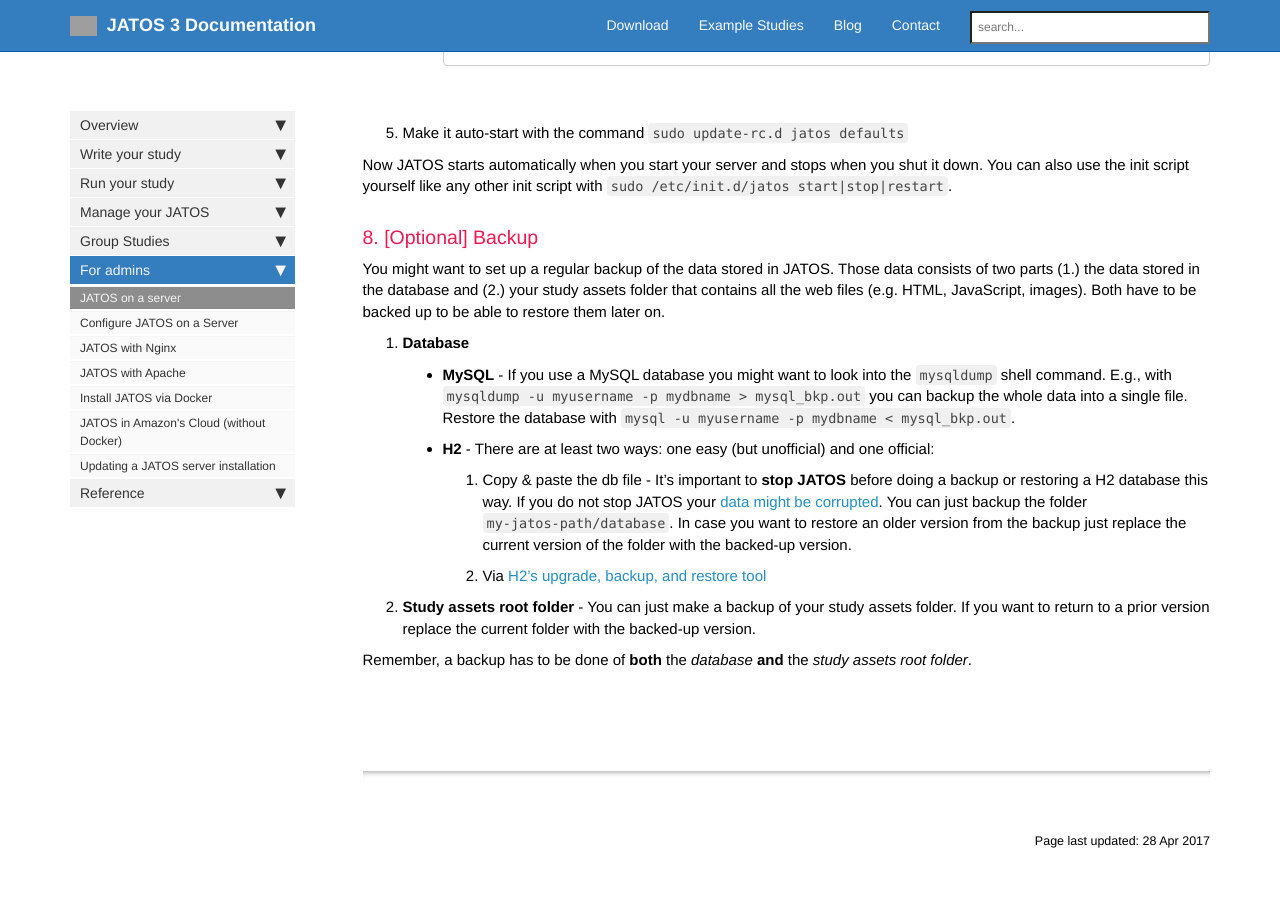
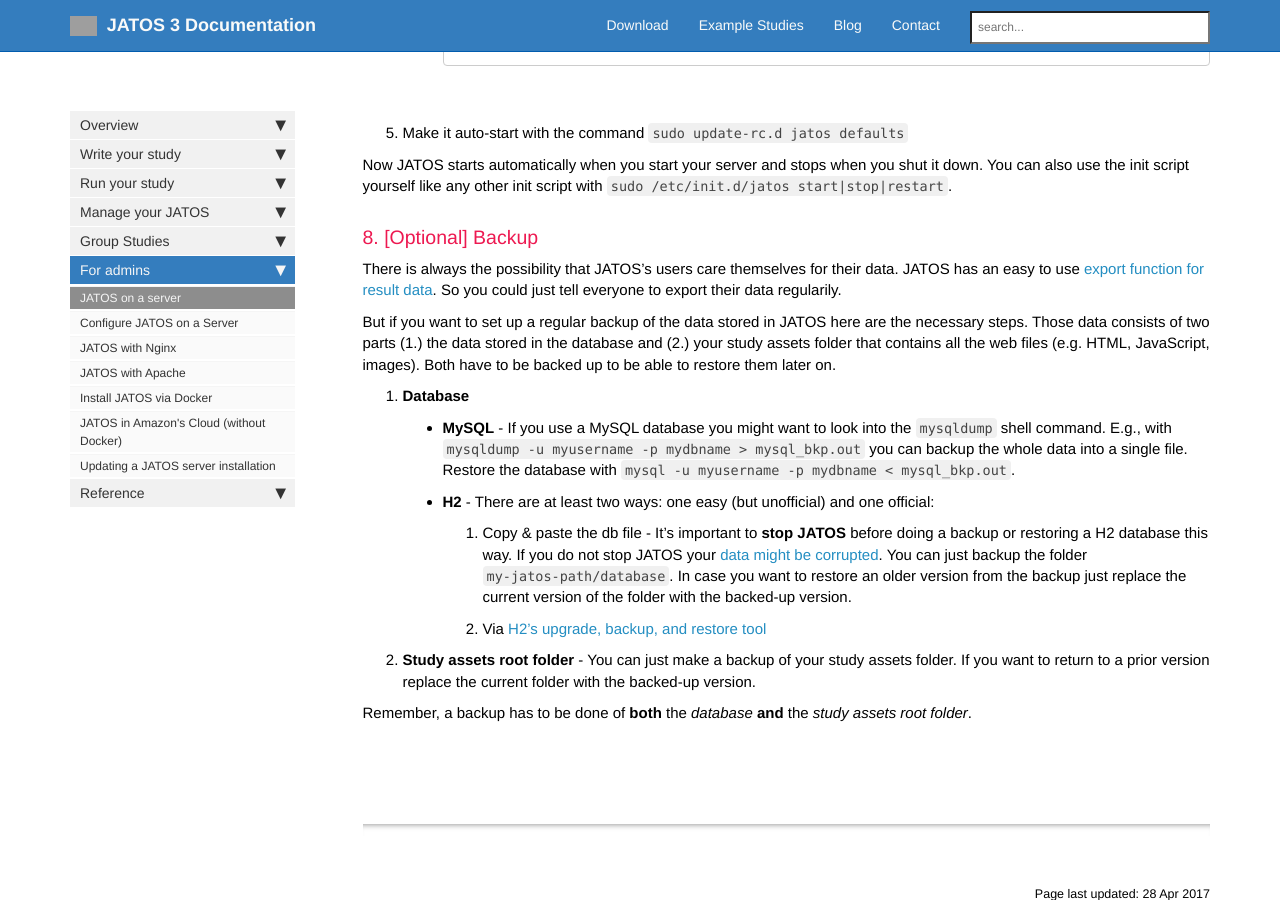
Before and after one commit to kristian-lange-tw/JATOS_docs_v3, a Jekyll site: the page built from pages/JATOS-on-a-server.md, in a window 1280 px wide and 900 px high, scrolled down 2565 px. Built offline with Jekyll 4.4.1, drawn with Linux system fonts in a browser that asks for light colours; nearby versions of some CDN libraries; comment, search, counter and statistics services are not loaded; grey boxes are pictures that could not be loaded.

Commit message:
Update JATOS-on-a-server.md

```diff
--- a/pages/JATOS-on-a-server.md
+++ b/pages/JATOS-on-a-server.md
@@ -92,7 +92,9 @@
 
 ### 8. [Optional] Backup
 
-You might want to set up a regular backup of the data stored in JATOS. Those data consists of two parts (1.) the data stored in the database and (2.) your study assets folder that contains all the web files (e.g. HTML, JavaScript, images). Both have to be backed up to be able to restore them later on.
+There is always the possibility that JATOS's users care themselves for their data. JATOS has an easy to use [export function for result data](Manage-results.html). So you could just tell everyone to export their data regularily.
+
+But if you want to set up a regular backup of the data stored in JATOS here are the necessary steps. Those data consists of two parts (1.) the data stored in the database and (2.) your study assets folder that contains all the web files (e.g. HTML, JavaScript, images). Both have to be backed up to be able to restore them later on.
 
 1. **Database**
     * **MySQL** - If you use a MySQL database you might want to look into the `mysqldump` shell command. E.g., with `mysqldump -u myusername -p mydbname > mysql_bkp.out` you can backup the whole data into a single file. Restore the database with `mysql -u myusername -p mydbname < mysql_bkp.out`.
```
